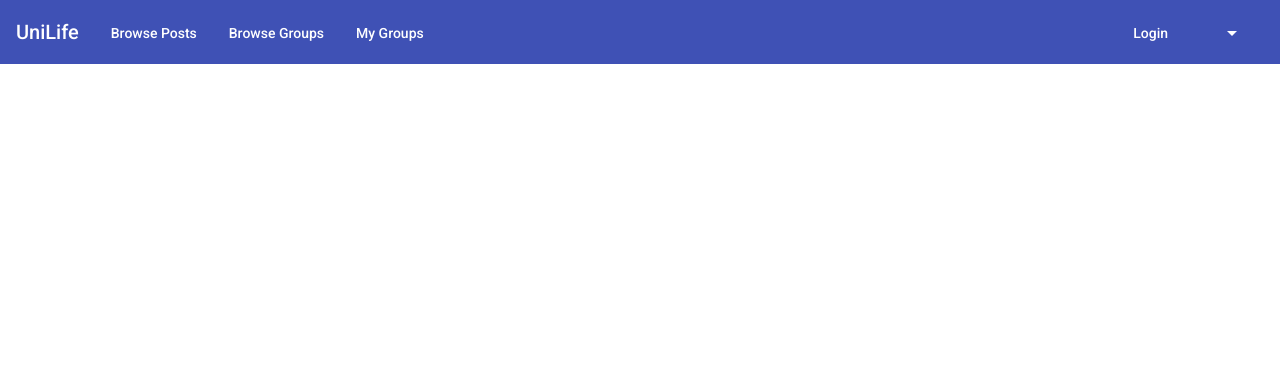
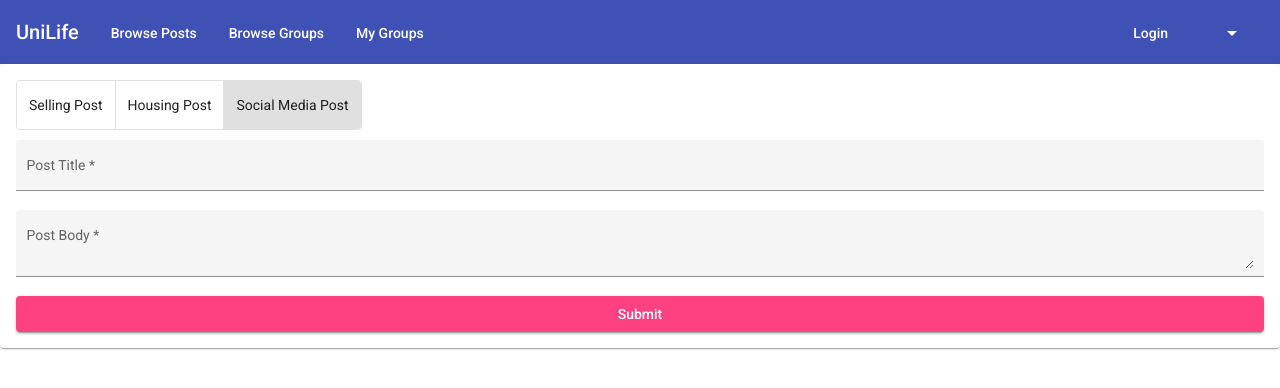
Before and after one commit to collSteve/UniLife-Angular-Frontend-Proj, an Angular app: page /createPost in a window 1280 px wide. Before the commit this address led to /. Shown: the top 388 px of the page. Built offline with nearby package versions, Linux system fonts and the light colour scheme.

Commit message:
Implemented create post UI, functionality to create post by post and established connection to backend to accomplish post requests for post

```diff
--- a/src/app/app-routing.module.ts
+++ b/src/app/app-routing.module.ts
@@ -3,11 +3,13 @@ import { RouterModule, Routes } from '@angular/router';
 
 import { PostsPageComponent } from './posts-page/posts-page.component';
 import { IndividualPostPageComponent } from './individual-post-page/individual-post-page.component';
+import { CreatePostPageComponent } from './create-post-page/create-post-page.component';
 
 const routes: Routes = [
   { path: '',   redirectTo: '/posts-page', pathMatch: 'full' },
   {path: "posts-page", component: PostsPageComponent},
   {path: "post/:postid", component: IndividualPostPageComponent},
+  {path: "createPost", component: CreatePostPageComponent},
 ];
 
 @NgModule({
--- /dev/null
+++ b/src/app/create-post-page/create-post-page.component.html
@@ -0,0 +1,84 @@
+<mat-card>
+  <section style="margin-bottom: 10px;">
+    <mat-button-toggle-group name="selectPostType" [(ngModel)]="postCreationValues.PostType">
+      <mat-button-toggle [value]="postTypeEnum.SellingPost">Selling Post</mat-button-toggle>
+      <mat-button-toggle [value]="postTypeEnum.HousingPost">Housing Post</mat-button-toggle>
+      <mat-button-toggle [value]="postTypeEnum.SocialMediaPost">Social Media Post</mat-button-toggle>
+    </mat-button-toggle-group>
+  </section>
+
+
+  <form (submit)="onSubmitClicked(postForm)" #postForm="ngForm" class="create-post-form" style="display: flex; flex-direction: column; justify-content: space-between;">
+
+    <mat-form-field appearance="fill" style="width: 100%;">
+      <mat-label>Post Title</mat-label>
+      <input matInput
+      name="title"
+      type="text"
+      style="width: 100%;"
+      [ngModel]="postCreationValues.postTitle"
+      placeholder="Your post title"
+      minlength="3"
+      #postTitle="ngModel"
+      required>
+      <mat-error *ngIf="postTitle.invalid">Invalid title</mat-error>
+    </mat-form-field>
+
+    <mat-form-field appearance="fill" style="width: 100%;">
+      <mat-label>Post Body</mat-label>
+      <textarea matInput
+      name="description"
+      style="width: 100%;"
+      placeholder="Your post body"
+      [ngModel]="postCreationValues.postBody"
+      #postDescription="ngModel"
+      required></textarea>
+      <mat-error *ngIf="postDescription.invalid">Invalid description</mat-error>
+    </mat-form-field>
+
+    <mat-form-field appearance="fill" style="width: 100%;" *ngIf="postCreationValues.PostType == postTypeEnum.SellingPost || postCreationValues.PostType == postTypeEnum.HousingPost">
+      <mat-label>Email</mat-label>
+      <input matInput
+      name="email"
+      type="text"
+      style="width: 100%;"
+      [ngModel]="postCreationValues.email??''"
+      placeholder="Your email"
+      #postEmail="ngModel"
+      email
+      required>
+      <mat-error *ngIf="postEmail.invalid">Invalid email</mat-error>
+    </mat-form-field>
+
+    <mat-form-field appearance="fill" style="width: 100%;" *ngIf="postCreationValues.PostType == postTypeEnum.SellingPost">
+      <mat-label>Phone Number</mat-label>
+      <input matInput
+      name="phoneNum"
+      type="text"
+      style="width: 100%;"
+      [ngModel]="postCreationValues.phoneNumber??''"
+      placeholder="Your phone number"
+      #postPhoneNum="ngModel"
+      pattern="[- +()0-9]+"
+      required>
+      <mat-error *ngIf="postPhoneNum.invalid">Invalid phone number</mat-error>
+    </mat-form-field>
+
+    <mat-form-field appearance="fill" style="width: 100%;" *ngIf="postCreationValues.PostType == postTypeEnum.HousingPost">
+      <mat-label>Your Address</mat-label>
+      <input matInput
+      name="address"
+      type="text"
+      style="width: 100%;"
+      [ngModel]="postCreationValues.address??''"
+      placeholder="Your address"
+      minlength="3"
+      #postAddress="ngModel"
+      required>
+      <mat-error *ngIf="postAddress.invalid">Invalid address</mat-error>
+    </mat-form-field>
+
+    <button mat-raised-button color="accent" type="submit" >Submit</button>
+  </form>
+
+</mat-card>
--- a/src/app/models/post-models.ts
+++ b/src/app/models/post-models.ts
@@ -1,4 +1,4 @@
-export const enum PostType  {
+export enum PostType  {
   SellingPost= "SellingPost",
   HousingPost= "HousingPost",
   SocialMediaPost= "SocialMediaPost"
@@ -51,3 +51,14 @@ export type CommentModel = {
   creatorUid: number,
   pid: number
 }
+
+export type PostCreateRequestObject = {
+  PostType: string,
+  postTitle: string,
+  postBody: string,
+  createDate: Date,
+  creatorUID: number,
+  email?: string,
+  phoneNumber?: number,
+  address?:string
+}
--- a/src/app/posts-page/posts-page.component.html
+++ b/src/app/posts-page/posts-page.component.html
@@ -1,12 +1,12 @@
 <mat-toolbar color="basic" style="display: flex; flex-direction: row; justify-content : flex-end;">
-  <button mat-raised-button routerLink="/" class="navigation-btn" >
+  <button mat-raised-button routerLink="/" class="navigation-btn" routerLink="/createPost">
     <mat-icon>library_add</mat-icon>
     <span>Create posts</span>
   </button>
 </mat-toolbar>
 
 <div id="page" style="display: flex; flex-direction: row; justify-content: space-between;">
-  <div id="filter-panel" style="width: 25%;">
+  <mat-card id="filter-panel" style="width: 27%;">
     <mat-form-field appearance="fill">
       <mat-label>Select a type of post</mat-label>
       <mat-select [(ngModel)]="panelBindedValues.postType" name="postTypeSelect">
@@ -27,8 +27,8 @@
 
     <mat-slide-toggle [(ngModel)]="panelBindedValues.orderIsAsc">{{panelBindedValues.orderIsAsc? 'Asc':'Desc'}}</mat-slide-toggle>
 
-    <button mat-raised-button color="primary" (click)="onClickPanelSubmit()">Submit</button>
-  </div>
+    <button mat-raised-button color="primary" (click)="onClickPanelSubmit()">Find</button>
+  </mat-card>
 
   <div id="posts-list" style="width: 70%;">
     <mat-card *ngFor="let post of Posts" style="display: flex; flex-direction: row; justify-content: start; gap:50px; align-items: center;">
--- a/src/app/services/post-service.service.ts
+++ b/src/app/services/post-service.service.ts
@@ -1,6 +1,6 @@
 import { Injectable } from '@angular/core';
 import { HttpClient } from '@angular/common/http';
-import { PostOrderByValue, PostModel, PostType, CommentModel } from '../models/post-models';
+import { PostOrderByValue, PostModel, PostType, CommentModel, PostCreateRequestObject } from '../models/post-models';
 import { environment } from 'src/environments/environment';
 
 @Injectable({
@@ -33,4 +33,11 @@ export class PostService {
       callback(JSON.parse(JSON.stringify(comments)));
     });
   }
+
+  createPost(createRequest: PostCreateRequestObject, callback:(arg:boolean)=>void) {
+    let apiURL = `${environment.server_base_URL}/api/posts`;
+    this.httpClient.post(apiURL, createRequest).subscribe(()=>{
+      callback(true);
+    });
+  }
 }
```
Also changed, not shown: src/app/app.module.ts (+8 -2 lines), src/app/create-post-page/create-post-page.component.css (added), 1 other file (tests, documents, lock files or other folders).
